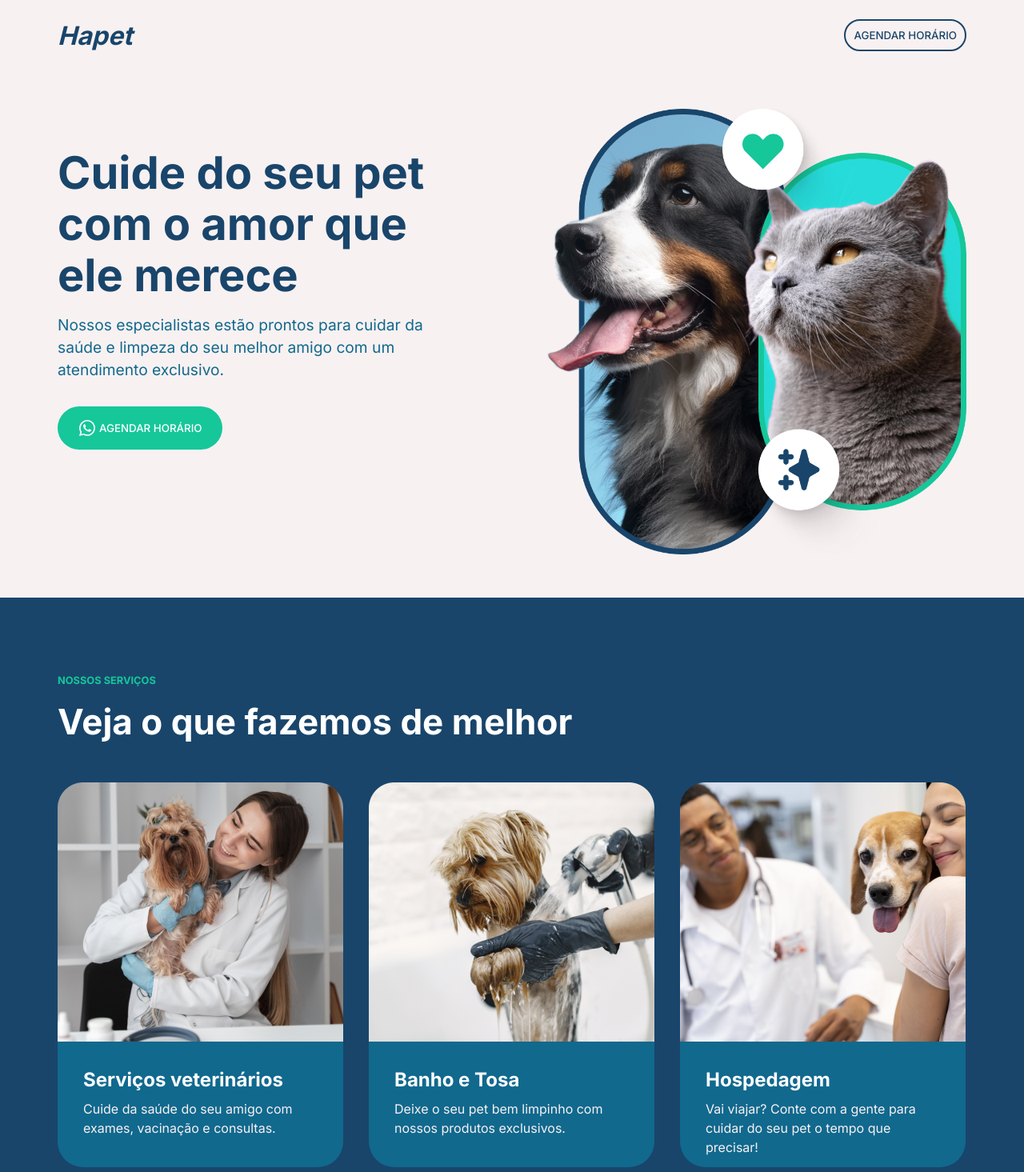
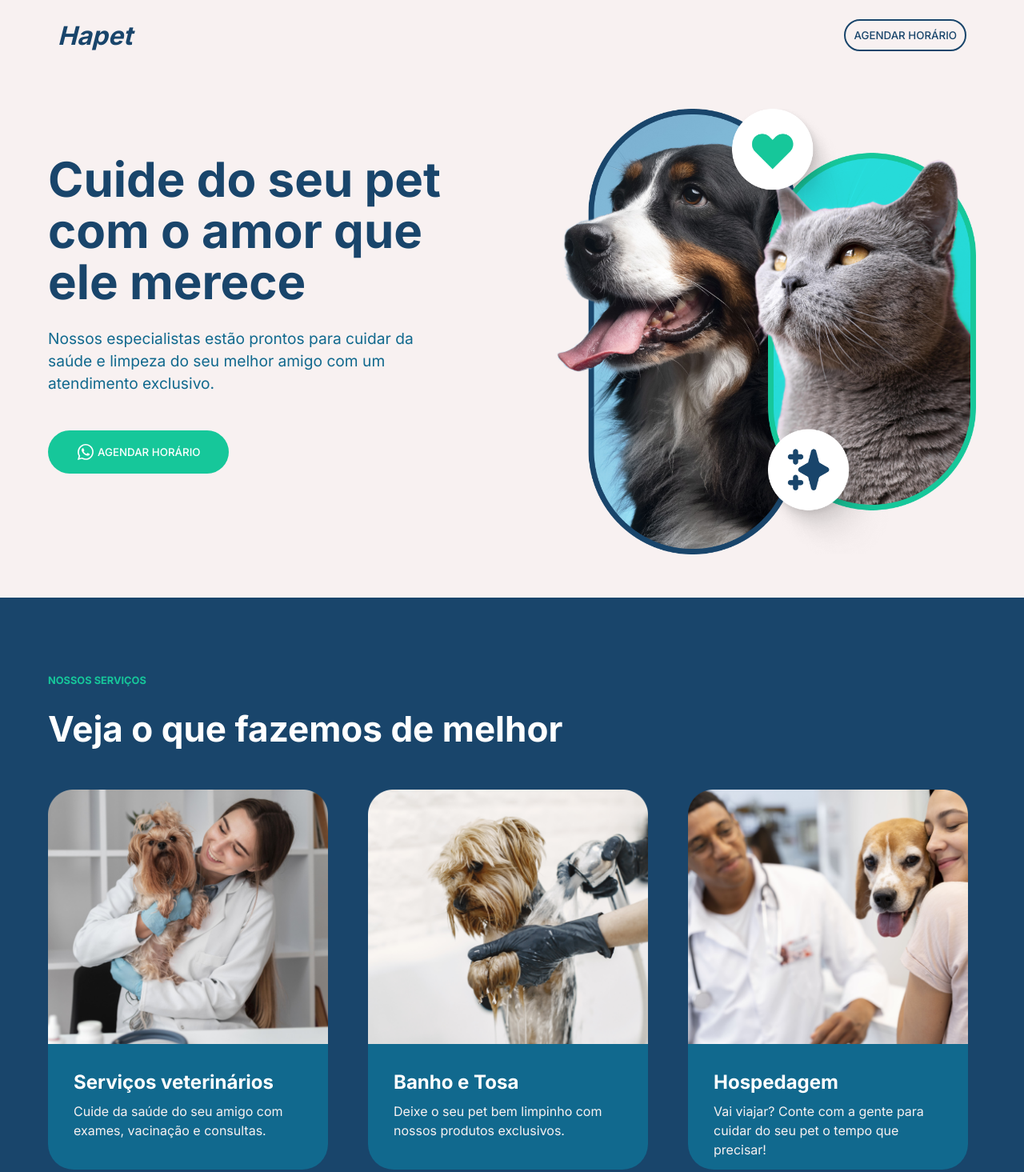
Before and after one commit to Juniordang/Hapet, a plain HTML site: page src/index.html in a window 1280 px wide. Shown: the top 1465 px of the page at 80% size. Drawn offline with Linux system fonts and the light colour scheme.

Commit message:
:boom: changes

```diff
--- a/src/styles.css
+++ b/src/styles.css
@@ -16,10 +16,10 @@
 }
 /* genéricas */
 body img {
-    max-width: 357px;
+    max-width: 350px;
 }
 .container {
-    padding: 0 72px 0 72px;
+    padding: 0 60px 0 60px;
 }
 .btn {
     border: none;
@@ -44,7 +44,7 @@ body img {
     display: flex;
     align-items: center;
     gap: 3px;
-    padding: 15px 25px;
+    padding: 15px 35px;
 }
 .btn-hero:hover {
    background-color: var(--color-hover-button);
@@ -71,22 +71,22 @@ main{
 }
 section.hero {
     display: flex;
-    gap: 109px;
+    gap: 100px;
+    align-items: center;
     margin-bottom: 50px;
 }
 .hero .hero-text {
-    margin-top: 96px;
 }
 .hero-text > h1 {
     color: var(--color-blue-primary);
-    font-size: 56px;
+    font-size: 60px;
     line-height: 64px;
 }
 .hero-text > p {
     color: var(--color-blue-secondary);
     font-size: 1.2em;
     line-height: 28px;
-    margin: 16px 0 32px 0;
+    margin: 25px 0 45px 0;
 }
 .hero .hero-image {
     margin-top: 48px;
@@ -108,7 +108,7 @@ section.services {
     color: var(--color-green-button);
     text-transform: uppercase;
     font-size: 0.8em;
-    margin-bottom: 16px;
+    margin-bottom: 25px;
 }
 .services-text > h2 {
     font-size: 44px;
@@ -116,11 +116,10 @@ section.services {
 }
 .cards {
     display: flex;
-    gap: 32px;
-
+    gap: 50px;
 }
 .card-text {
-    max-width: 357px;
+    max-width: 350px;
     height: 157px;
     background-color: var(--color-blue-secondary);
     border-radius: 0 0 32px 32px;
@@ -162,11 +161,13 @@ section.location {
     display: flex;
     align-items: center;
     gap: 10px;
-    margin-bottom: 40px;
+    margin-bottom: 60px;
 }
 .location > .maps > iframe {
-    width: 100vw;
-    margin-left: -72px;
+    width: 99vw;
+    padding: 0;
+    margin: 0 0 0 -65px;
+
 }
 
 footer {
```
